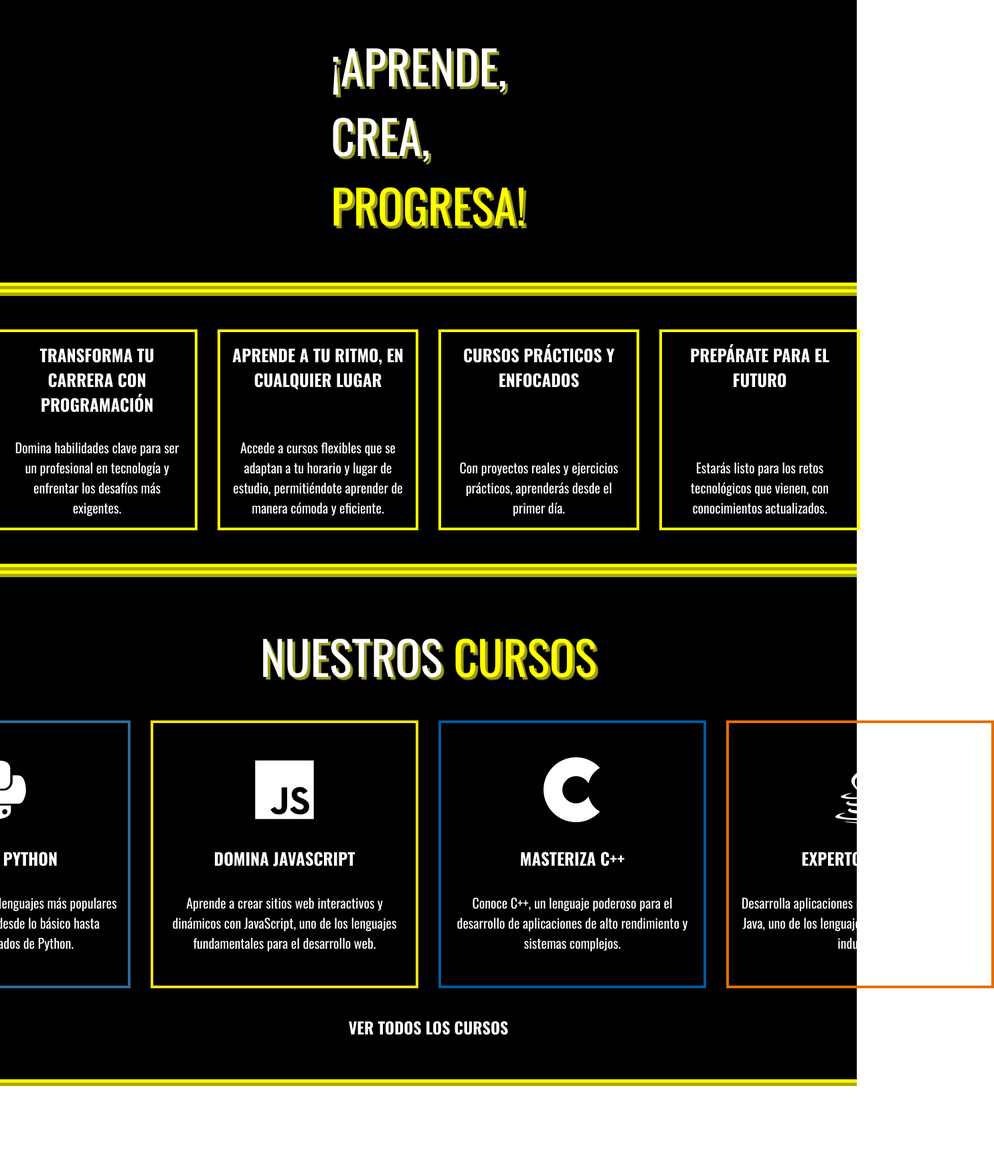
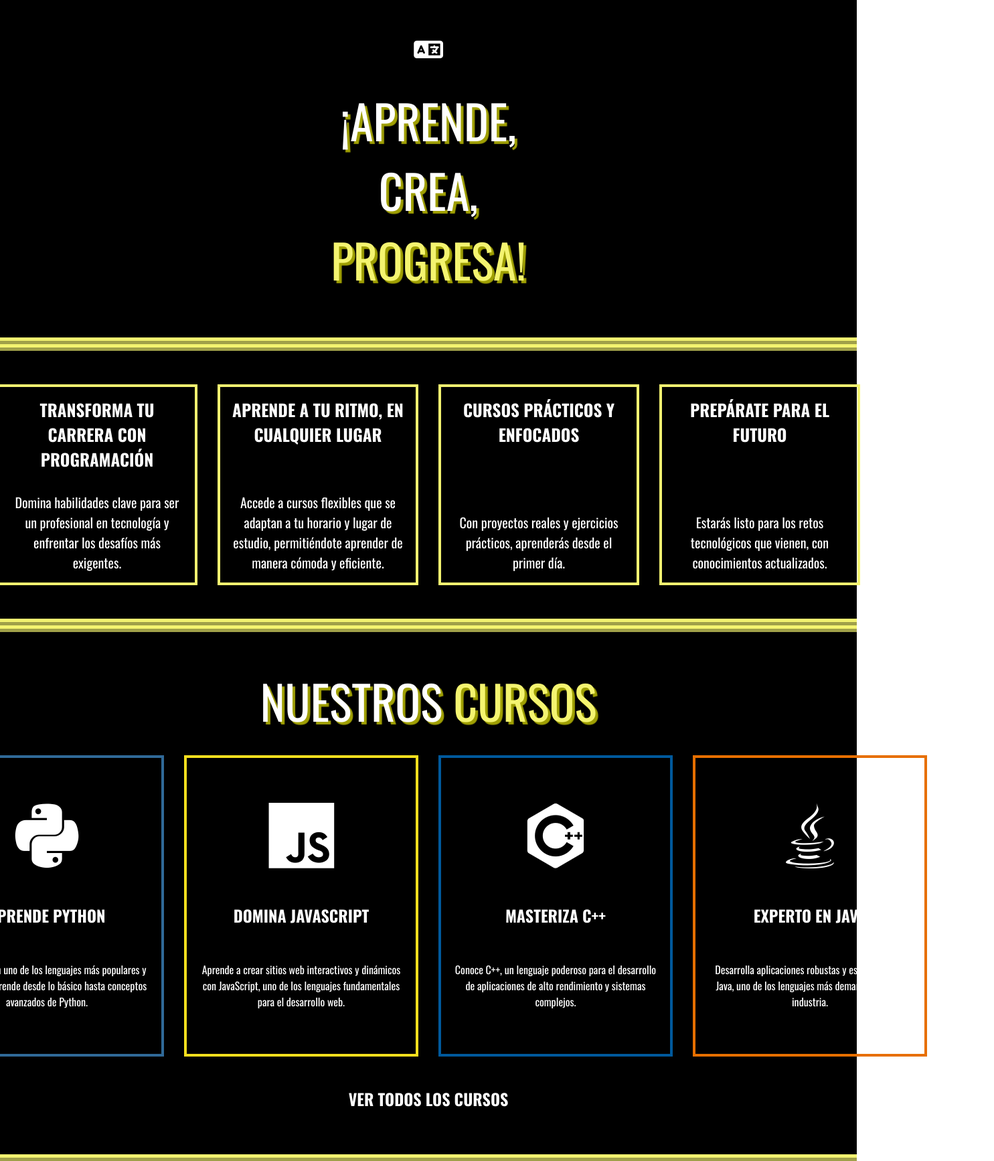
Before and after one commit to Larian-DAM/CodeLife, a plain HTML site: page index.html in a window 1280 px wide. Shown: the part 200-1934 px from the top of the page at 67% size, 1485 px wide, since content can reach past the window. Before the commit the page ends 1822 px from the top, so only its background shows below. Drawn offline with nearby package versions, Linux system fonts and the light colour scheme.

Commit message:
Add files via upload

```diff
--- a/css/body/header.css
+++ b/css/body/header.css
@@ -7,8 +7,8 @@ header {
     top: 0;
     z-index: 1000;
     height: 50px;
-    border-top: 10px ridge yellow;
-    border-bottom: 10px ridge yellow;
+    border-top: 10px ridge var(--yellow);
+    border-bottom: 10px ridge var(--yellow);
 }
 
 header > nav {
@@ -38,7 +38,7 @@ header > nav > ul {
 }
 
 .header-title:hover {
-    color: yellow;
+    color: var(--yellow);
 }
 
 header > nav > ul > li > a {
@@ -58,8 +58,8 @@ header > nav > ul > li > a {
 }
 
 .r-menu > :nth-child(2) > a:hover {
-    background-color: yellow;
-    border-color: yellow;
+    background-color: var(--yellow);
+    border-color: var(--yellow);
     color: black;
 }
 
@@ -73,8 +73,8 @@ header > nav > ul > li > a {
 }
 
 .l-menu > li > a:hover {
-    color: yellow;
-    border-bottom: 2px solid yellow;
+    color: var(--yellow);
+    border-bottom: 2px solid var(--yellow);
 }
 
 .hamburger-menu {
--- a/css/body/main.css
+++ b/css/body/main.css
@@ -4,16 +4,32 @@ main {
 }
 
 main > section {
-    border-top: 10px ridge yellow;
-    border-bottom: 10px ridge yellow;
+    border-top: 10px ridge var(--yellow);
+    border-bottom: 10px ridge var(--yellow);
     padding: 50px 0 50px 0;
 }
 
 .title {
     display: flex;
-    flex-direction: row;
+    flex-direction:column;
     justify-content: center;
+    align-items: center;
+    text-align: center;
 }
+
+.translate {
+    font-size: 35px;
+    text-decoration: none;
+    color: white;
+    transition: border-color 0.1s linear, color 0.1s linear;
+    border-bottom: 2px solid transparent;
+}
+
+.translate:hover {
+    color: var(--yellow);
+    border-bottom: 2px solid var(--yellow);
+}
+
 
 .section-title {
     font-size: 70px;
@@ -22,7 +38,7 @@ main > section {
 }
 
 .yellow-text {
-    color: yellow;
+    color: var(--yellow);
 }
 
 .introduction {
@@ -38,7 +54,7 @@ main > section {
     display: flex;
     flex-direction: column;
     justify-content: space-between;
-    border: 4px solid yellow;
+    border: 4px solid var(--yellow);
     text-align: center;
     transition: box-shadow 0.1s linear, transform 0.1s linear, color 0.1s linear, background-color 0.1s linear;
 }
@@ -46,7 +62,7 @@ main > section {
 .introduction > article:hover {
     box-shadow: 0px 0px 10px 5px var(--dark-yellow);
     transform: scale(1.050);
-    background-color: yellow;
+    background-color: var(--yellow);
     color: black;
 }
 
@@ -64,21 +80,34 @@ section > article {
 
 .courses {
     display: grid;
-    grid-template-columns: 400px 400px 400px 400px;
-    grid-template-rows: auto 400px auto;
+    grid-template-columns: 350px 350px 350px 350px;
+    grid-template-rows: auto 450px auto;
     justify-content: center;
     text-align: center;
     gap: 30px;
 }
 
-.courses > article > i {
+.courses > article > a > i {
     font-size: 100px;
+}
+
+.courses > article > a {
+    text-decoration: none;
+    color: white;
+    display: flex;
+    flex-direction: column;
+    justify-content: space-evenly;
+    height: 100%;
+    width: 100%;
+    padding: 15px;
+    box-sizing: border-box;
 }
 
 .courses > article {
     display: flex;
     flex-direction: column;
     justify-content: space-evenly;
+    padding: 0px;
 }
 
 .courses-1 {
@@ -90,30 +119,71 @@ section > article {
     grid-column: 1;
     grid-row: 2;
     border: 4px solid var(--border-python);
+    transition: transform 0.1s linear, color 0.1s linear, background-color 0.1s linear;
 }
 
 .courses-3 {
     grid-column: 2;
     grid-row: 2;
     border: 4px solid var(--border-js);
+    transition: transform 0.1s linear, color 0.1s linear, background-color 0.1s linear;
 }
 
 .courses-4 {
     grid-column: 3;
     grid-row: 2;
     border: 4px solid var(--border-cpp);
+    transition: transform 0.1s linear, color 0.1s linear, background-color 0.1s linear;
 }
 
 .courses-5 {
     grid-column: 4;
     grid-row: 2;
     border: 4px solid var(--border-java);
+    transition: transform 0.1s linear, color 0.1s linear, background-color 0.1s linear;
 }
 
 .courses-6 {
     grid-column: 2 / span 2;
     grid-row: 3;
     padding: 0;
+}
+
+.courses-2 > a {
+    transition: transform 0.1s linear, color 0.1s linear, background-color 0.1s linear;
+}
+
+.courses-3 > a  {
+    transition: transform 0.1s linear, color 0.1s linear, background-color 0.1s linear;
+}
+
+.courses-4 > a  {
+    transition: transform 0.1s linear, color 0.1s linear, background-color 0.1s linear;
+}
+
+.courses-5 > a  {
+    transition: transform 0.1s linear, color 0.1s linear, background-color 0.1s linear;
+}
+
+.courses-2 > a:hover {
+    background-color: var(--border-python);
+    transform: scale(1.050);
+}
+
+.courses-3 > a:hover {
+    background-color: var(--border-js);
+    transform: scale(1.050);
+    color: black;
+}
+
+.courses-4 > a:hover {
+    background-color: var(--border-cpp);
+    transform: scale(1.050);
+}
+
+.courses-5 > a:hover {
+    background-color: var(--border-java);
+    transform: scale(1.050);
 }
 
 .courses-6 > a {
@@ -124,6 +194,6 @@ section > article {
 }
 
 .courses-6 > a:hover {
-    background-color: yellow;
     color: black;
+    background-color: var(--yellow);
 }
--- a/css/variables/colors.css
+++ b/css/variables/colors.css
@@ -1,7 +1,7 @@
 :root {
-    --dark-yellow: rgb(155, 155, 32);
+    --dark-yellow: rgb(159, 159, 3);
     --dark-blue: rgb(23, 99, 122);
-
+    --yellow: rgb(244, 244, 112);
     --border-python: rgb(48, 105, 152); /* Azul claro para Python */
     --border-js: rgb(247, 223, 30); /* Amarillo para JavaScript */
     --border-cpp: rgb(0, 89, 156); /* Azul profundo para C++ */
--- a/index.html
+++ b/index.html
@@ -6,6 +6,8 @@
     <title>Cursos de programación | CODELIFE</title>
     <!-- fonts awesome -->
     <link rel="stylesheet" href="https://cdnjs.cloudflare.com/ajax/libs/font-awesome/6.7.2/css/all.min.css">
+    <!-- devicon -->
+    <link rel="stylesheet" href="https://cdn.jsdelivr.net/npm/devicon@2.15.1/devicon.min.css">
     <!-- global -->
     <link rel="stylesheet" href="./css/global.css">
     <!-- keyframes -->
@@ -22,7 +24,7 @@
     <header>
         <nav>
             <i class="fa-solid fa-bars hamburger-menu"></i>
-            <a class="header-title" href=""><h1>&lt;/CODELIFE&gt;</h1></a>
+            <a class="header-title" href="#"><h1>&lt;/CODELIFE&gt;</h1></a>
             <ul class="l-menu">
                 <li><a href="#1">CURSOS</a></li>
                 <li><a href="">PROYECTOS</a></li>
@@ -38,7 +40,10 @@
         </nav>
     </header>
     <main>
-        <section id="1" class="title">
+        <section class="title">
+            <article>
+                <a class="translate" href=""><i class="fa-solid fa-language"></i></a>
+            </article>
             <article>
                 <span class="section-title">¡APRENDE,<br>CREA,<br><span class="yellow-text">PROGRESA!</span></span>
             </article>
@@ -62,29 +67,37 @@
             </article>
         </section>
 
-        <section class="courses">
+        <section id="1" class="courses">
             <article class="courses-1">
                 <span class="section-title">NUESTROS <span class="yellow-text">CURSOS</span></span>
             </article>
             <article class="courses-2">
-                <i class="fab fa-python"></i>
+                <a href="#">
+                    <i class="devicon-python-plain"></i>
                     <h2>APRENDE PYTHON</h2>
                     <p>Sumérgete en uno de los lenguajes más populares y versátiles. Aprende desde lo básico hasta conceptos avanzados de Python.</p>
+                </a>
             </article>
             <article class="courses-3">
-                <i class="fab fa-js"></i>
+                <a href="#">
+                    <i class="devicon-javascript-plain"></i>
                     <h2>DOMINA JAVASCRIPT</h2>
                     <p>Aprende a crear sitios web interactivos y dinámicos con JavaScript, uno de los lenguajes fundamentales para el desarrollo web.</p>
+                </a>
             </article>
             <article class="courses-4">
-                <i class="fab fa-cuttlefish"></i>
+                <a href="#">
+                    <i class="devicon-cplusplus-plain"></i>
                     <h2>MASTERIZA C++</h2>
                     <p>Conoce C++, un lenguaje poderoso para el desarrollo de aplicaciones de alto rendimiento y sistemas complejos.</p>
+                </a>
             </article>
             <article class="courses-5">
-                <i class="fab fa-java"></i>
+                <a href="#">
+                    <i class="devicon-java-plain"></i>
                     <h2>EXPERTO EN JAVA</h2>
                     <p>Desarrolla aplicaciones robustas y escalables con Java, uno de los lenguajes más demandados en la industria.</p>
+                </a>
             </article>
             <article class="courses-6">
                 <a href=""><h2>VER TODOS LOS CURSOS</h2></a>
```
Lines whose indentation alone changed are shown as unchanged.
